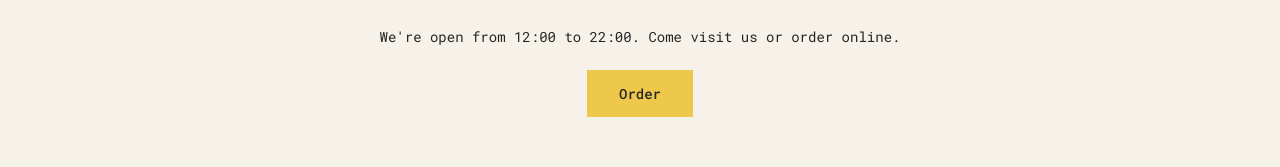
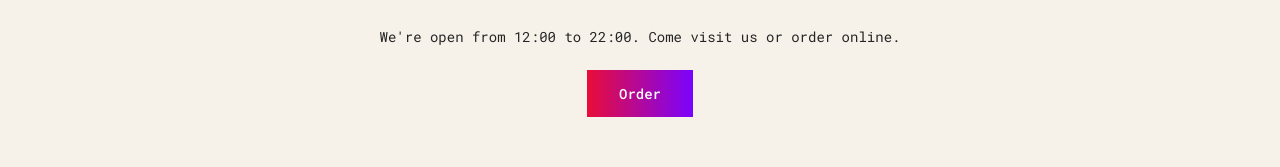
Before and after one commit to tony1c/angular-learning, an Angular app in the folder pizza-menu-angular/: page / in a window 1280 px wide. Shown: the part 869-1036 px from the top of the page. Built offline with nearby package versions, Linux system fonts and the light colour scheme.

Commit message:
button color

```diff
--- a/pizza-menu-angular/src/styles.css
+++ b/pizza-menu-angular/src/styles.css
@@ -169,14 +169,15 @@ body {
   border: none;
   font-size: 1.4rem;
   font-weight: 500;
-  background-color: #edc84b;
+  background: linear-gradient(to right, #e90d38, #7903fe);
+  color: #fff;
   padding: 1.4rem 3.2rem;
   cursor: pointer;
   transition: all 0.2s;
 }
 
 .btn:hover {
-  background-color: #e9bb24;
+  opacity: 0.8;
 }
 
 /*
```
